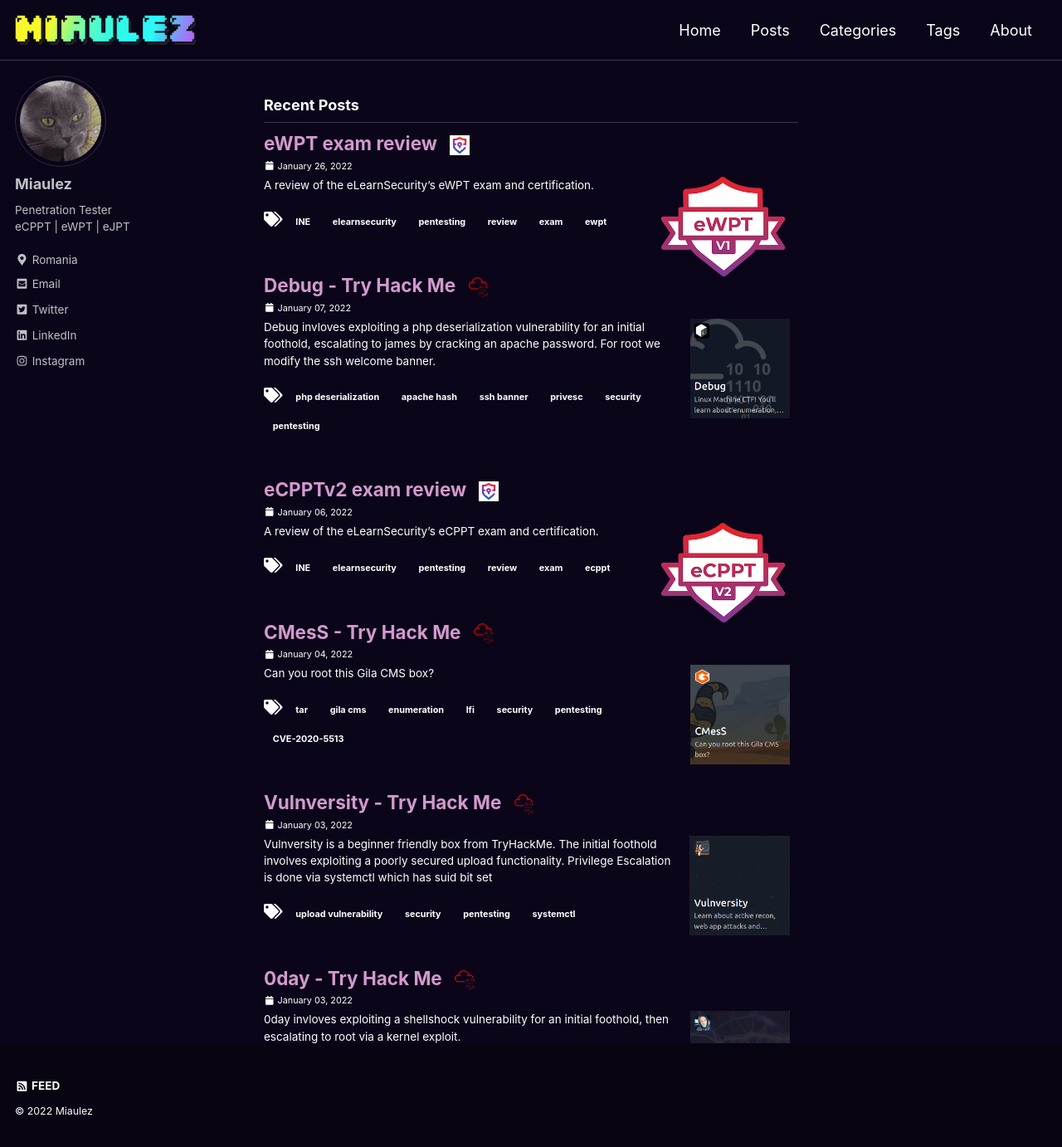
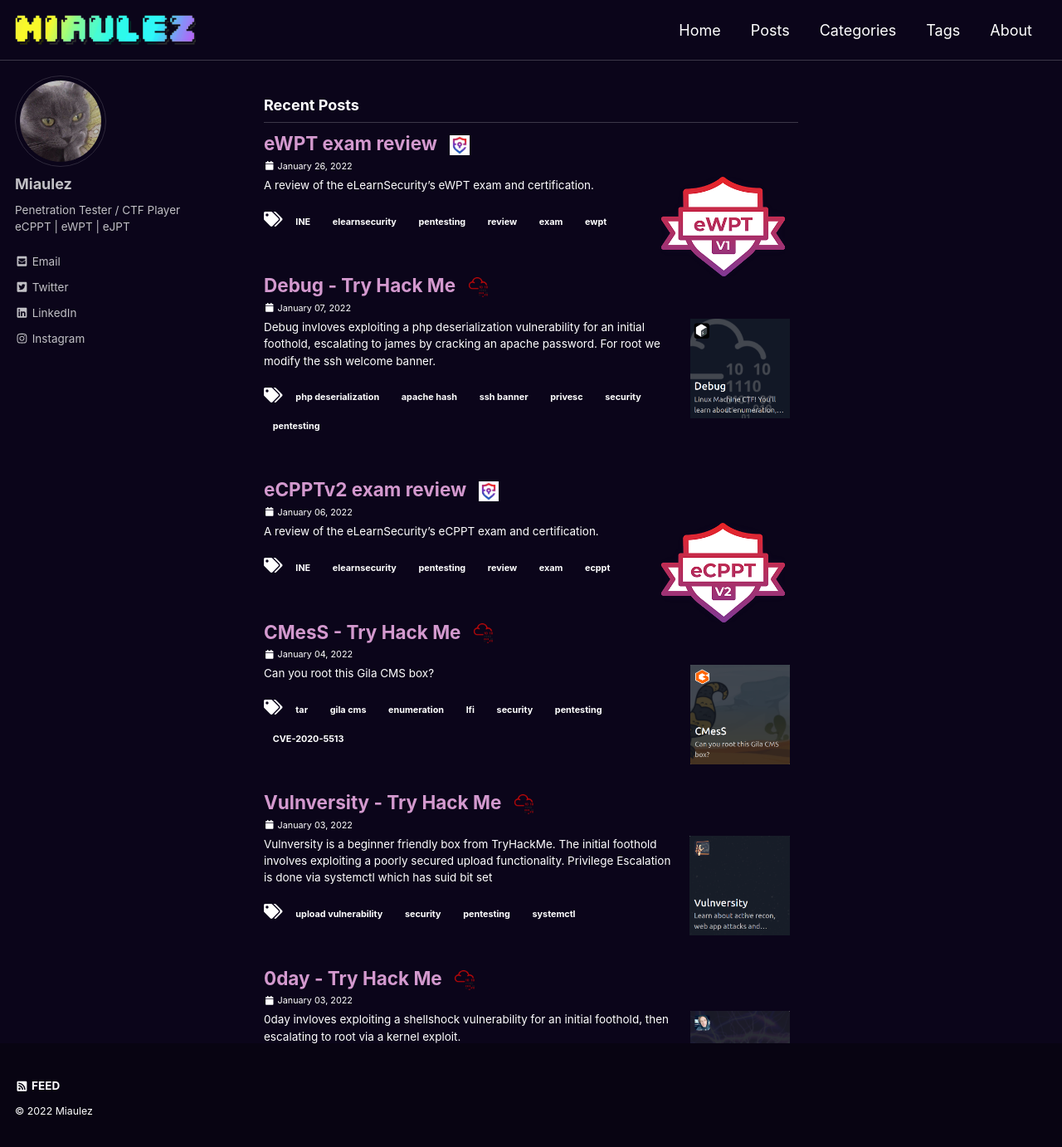
Before and after one commit to miaulez/miaulez.github.io, a Jekyll site: the page built from index.html, in a window 1280 px wide and 1384 px high. Shown: the whole window at 83% size. Built offline with Jekyll 4.4.1, drawn with Linux system fonts in a browser that asks for light colours; cached includes are drawn as plain includes; a script that is not in the unit is left out; the list of posts is cut into pages by our own code.

Commit message:
Update _config.yml

```diff
--- a/_config.yml
+++ b/_config.yml
@@ -103,8 +103,8 @@
 author:
   name             : "Miaulez"
   avatar           : "/assets/images/avatar.jpg"
-  bio              : "Penetration Tester<br>eCPPT | eWPT | eJPT"
-  location         : "Romania"
+  bio              : "Penetration Tester / CTF Player<br>eCPPT | eWPT | eJPT"
+  #location         : "Romania"
   email            : "root@miaulez.rocks"
   uri              :
   home             : # null (default), "absolute or relative url to link to author home"
```
